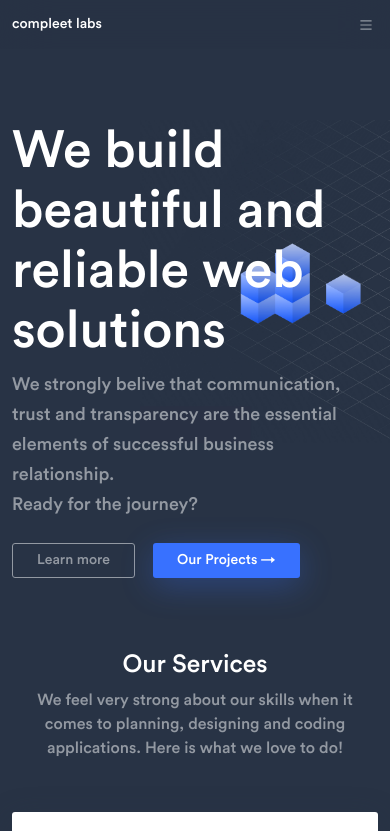
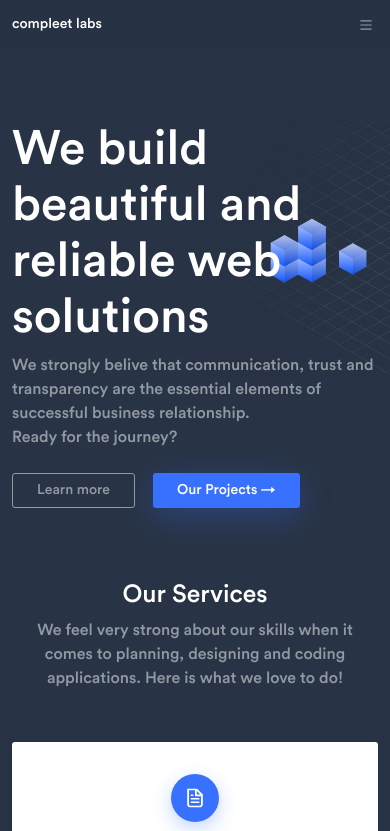
Before and after one commit to arqPhenry/domo-test-2, a website: page index.html in a window 390 px wide. Shown: the top 831 px of the page. Drawn offline with nearby package versions, Linux system fonts and the light colour scheme.

Commit message:
Hero fix

```diff
--- a/src/styles/styles.scss
+++ b/src/styles/styles.scss
@@ -29,9 +29,12 @@ body{
         background-size: 400px;
         background-position-y: 50px;
     }
-    @media (max-width: 425px){
-        background-size: 250px;
+    @media (max-width: 600px){
+        background-size: 200px;
         background-position-y: 120px;
+    }
+    @media (max-width: 375px){
+        background-image: none;
     }
 }
 
@@ -110,13 +113,21 @@ header{
         font-weight: 500;
         font-size: 52px;
         line-height: 60px;
+        @media (max-width: 600px){
+            font-size: 48px;
+            line-height: 56px;
+        }
     }
     p{
         color: $gris-texto-claro;
         font-size: 18px;
         line-height: 30px;
+        margin-bottom: 24px;
 
-        margin-bottom: 24px;
+        @media (max-width: 600px){
+            font-size: 16px;
+            line-height: 24px;
+        }
     }
 
     .d-flex {
```
Also changed, not shown: styles.css, 1 other file.
